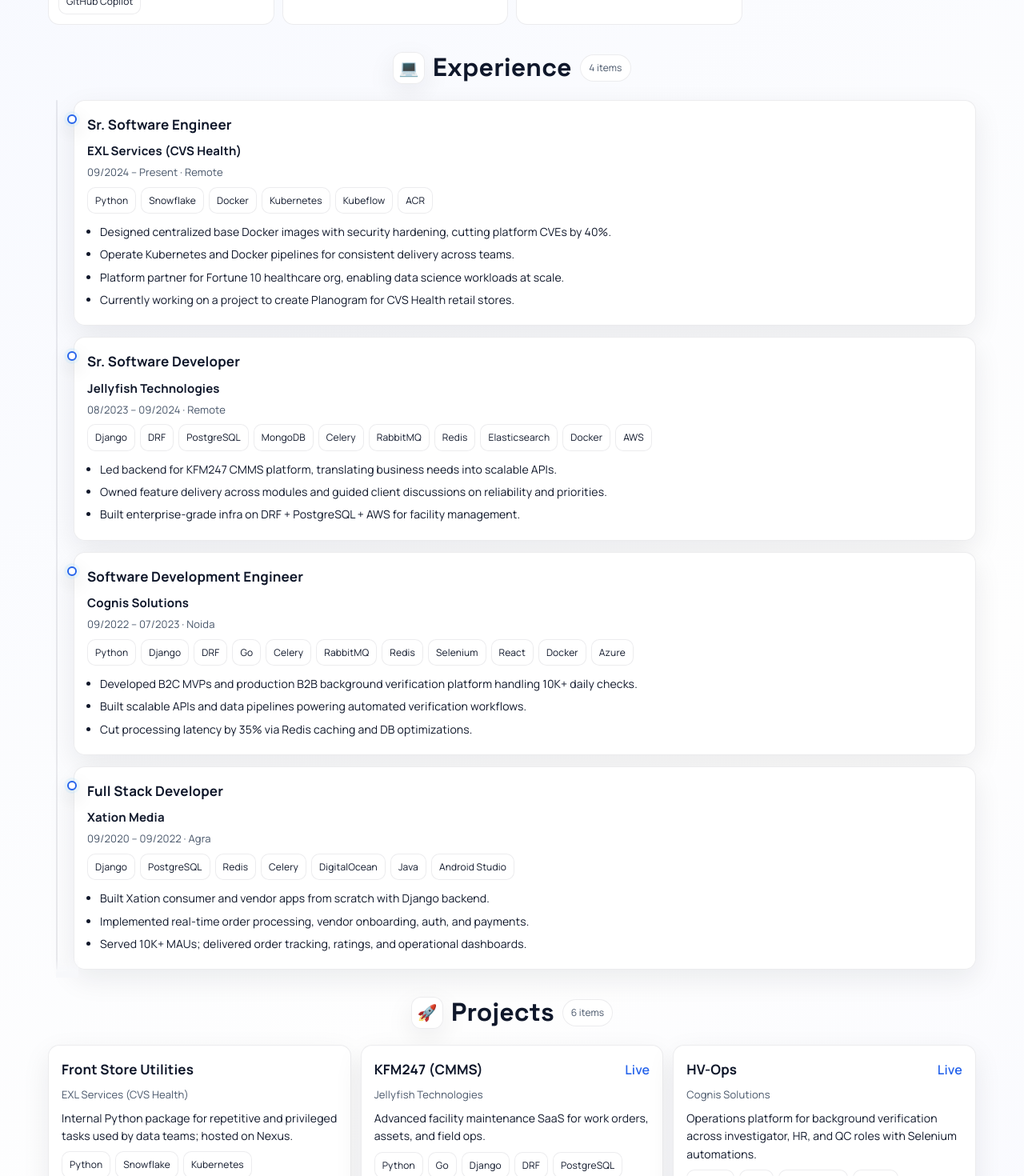
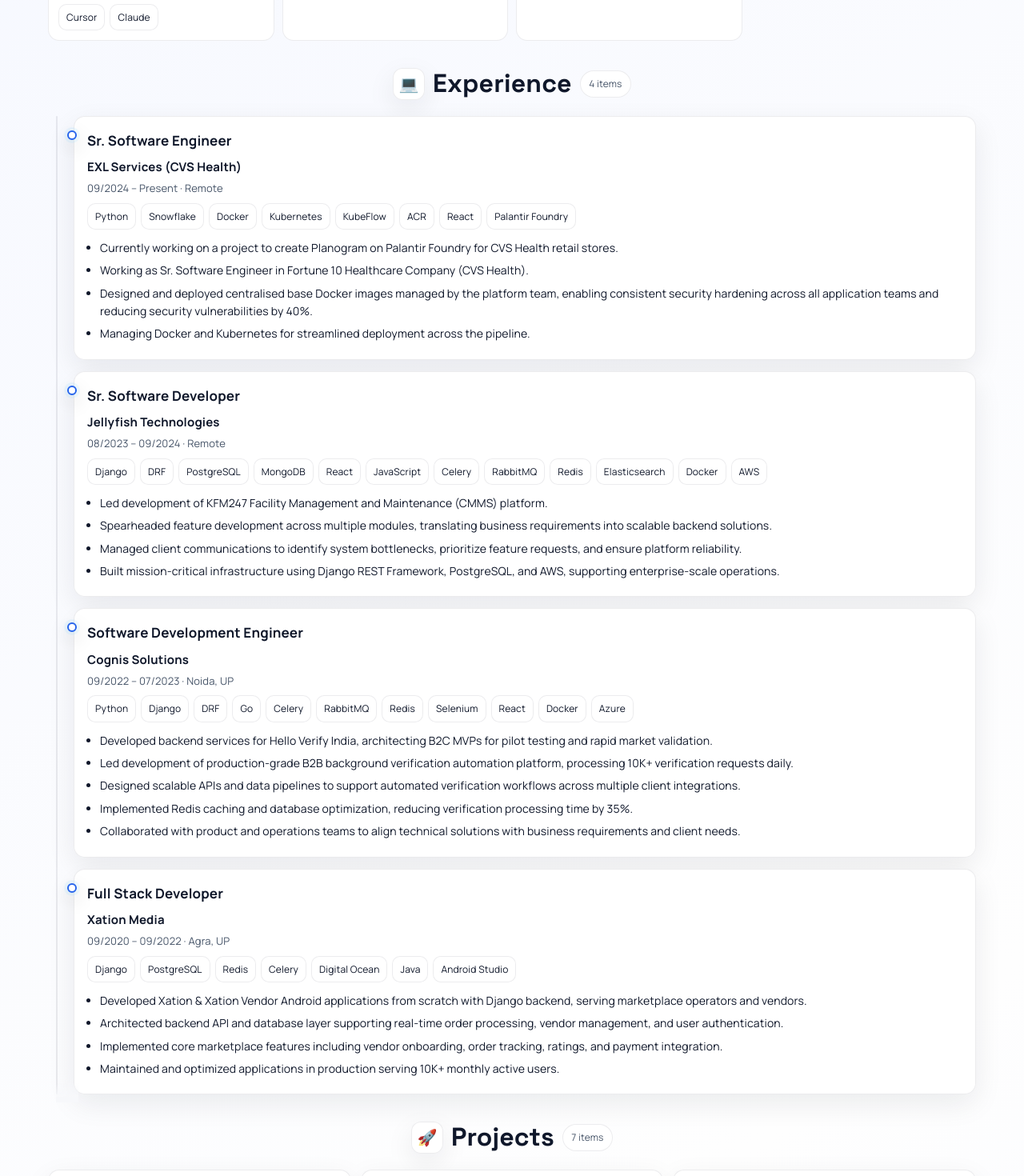
Before and after one commit to itsnamanmalik/naman-malik-portfolio, a React (Vite) app: page / in a window 1280 px wide. Shown: the part 1180-2650 px from the top of the page at 80% size. Built offline with nearby package versions, Linux system fonts and the light colour scheme.

Commit message:
Updated many details

```diff
--- a/src/components/Hero.tsx
+++ b/src/components/Hero.tsx
@@ -24,7 +24,7 @@
           <span className="badge badge-strong">
             <strong>6 years</strong> experience
           </span>
-          <span className="badge">CKAD Certified (Soon)</span>
+          <span className="badge">CKAD Certified</span>
         </div>
         <SocialRow social={data.social} />
       </div>
--- a/src/data/portfolio.ts
+++ b/src/data/portfolio.ts
@@ -3,7 +3,8 @@
 export const portfolioData: PortfolioData = {
   name: 'Naman Malik',
   title: 'Senior Software Engineer',
-  tagline: 'Python · Go · Django · FastAPI · Kubernetes · Cloud',
+  tagline:
+    'Python · Django · FastAPI · Docker · Kubernetes · Palantir Foundry · RAG · MCP · PostgreSQL · PySpark',
   summary:
     'Platform-focused backend engineer with 6 years building reliable services, security-hardened platforms, and data-heavy systems across healthcare, fintech, and marketplaces.',
   location: 'Noida, India',
@@ -11,122 +12,235 @@
   contact: {
     linkedin: 'https://www.linkedin.com/in/namanmalik',
     github: 'https://github.com/itsnamanmalik',
-    portfolio: 'https://namamalik.in',
+    portfolio: 'https://namanmalik.in',
   },
   experience: [
     {
       role: 'Sr. Software Engineer',
       company: 'EXL Services (CVS Health)',
       period: '09/2024 – Present · Remote',
-      stack: ['Python', 'Snowflake', 'Docker', 'Kubernetes', 'Kubeflow', 'ACR'],
+      stack: [
+        'Python',
+        'Snowflake',
+        'Docker',
+        'Kubernetes',
+        'KubeFlow',
+        'ACR',
+        'React',
+        'Palantir Foundry',
+      ],
       bullets: [
-        'Designed centralized base Docker images with security hardening, cutting platform CVEs by 40%.',
-        'Operate Kubernetes and Docker pipelines for consistent delivery across teams.',
-        'Platform partner for Fortune 10 healthcare org, enabling data science workloads at scale.',
-        'Currently working on a project to create Planogram for CVS Health retail stores.',
+        'Currently working on a project to create Planogram on Palantir Foundry for CVS Health retail stores.',
+        'Working as Sr. Software Engineer in Fortune 10 Healthcare Company (CVS Health).',
+        'Designed and deployed centralised base Docker images managed by the platform team, enabling consistent security hardening across all application teams and reducing security vulnerabilities by 40%.',
+        'Managing Docker and Kubernetes for streamlined deployment across the pipeline.',
       ],
     },
     {
       role: 'Sr. Software Developer',
       company: 'Jellyfish Technologies',
       period: '08/2023 – 09/2024 · Remote',
-      stack: ['Django', 'DRF', 'PostgreSQL', 'MongoDB', 'Celery', 'RabbitMQ', 'Redis', 'Elasticsearch', 'Docker', 'AWS'],
+      stack: [
+        'Django',
+        'DRF',
+        'PostgreSQL',
+        'MongoDB',
+        'React',
+        'JavaScript',
+        'Celery',
+        'RabbitMQ',
+        'Redis',
+        'Elasticsearch',
+        'Docker',
+        'AWS',
+      ],
       bullets: [
-        'Led backend for KFM247 CMMS platform, translating business needs into scalable APIs.',
-        'Owned feature delivery across modules and guided client discussions on reliability and priorities.',
-        'Built enterprise-grade infra on DRF + PostgreSQL + AWS for facility management.',
+        'Led development of KFM247 Facility Management and Maintenance (CMMS) platform.',
+        'Spearheaded feature development across multiple modules, translating business requirements into scalable backend solutions.',
+        'Managed client communications to identify system bottlenecks, prioritize feature requests, and ensure platform reliability.',
+        'Built mission-critical infrastructure using Django REST Framework, PostgreSQL, and AWS, supporting enterprise-scale operations.',
       ],
     },
     {
       role: 'Software Development Engineer',
       company: 'Cognis Solutions',
-      period: '09/2022 – 07/2023 · Noida',
-      stack: ['Python', 'Django', 'DRF', 'Go', 'Celery', 'RabbitMQ', 'Redis', 'Selenium', 'React', 'Docker', 'Azure'],
+      period: '09/2022 – 07/2023 · Noida, UP',
+      stack: [
+        'Python',
+        'Django',
+        'DRF',
+        'Go',
+        'Celery',
+        'RabbitMQ',
+        'Redis',
+        'Selenium',
+        'React',
+        'Docker',
+        'Azure',
+      ],
       bullets: [
-        'Developed B2C MVPs and production B2B background verification platform handling 10K+ daily checks.',
-        'Built scalable APIs and data pipelines powering automated verification workflows.',
-        'Cut processing latency by 35% via Redis caching and DB optimizations.',
+        'Developed backend services for Hello Verify India, architecting B2C MVPs for pilot testing and rapid market validation.',
+        'Led development of production-grade B2B background verification automation platform, processing 10K+ verification requests daily.',
+        'Designed scalable APIs and data pipelines to support automated verification workflows across multiple client integrations.',
+        'Implemented Redis caching and database optimization, reducing verification processing time by 35%.',
+        'Collaborated with product and operations teams to align technical solutions with business requirements and client needs.',
       ],
     },
     {
       role: 'Full Stack Developer',
       company: 'Xation Media',
-      period: '09/2020 – 09/2022 · Agra',
-      stack: ['Django', 'PostgreSQL', 'Redis', 'Celery', 'DigitalOcean', 'Java', 'Android Studio'],
+      period: '09/2020 – 09/2022 · Agra, UP',
+      stack: ['Django', 'PostgreSQL', 'Redis', 'Celery', 'Digital Ocean', 'Java', 'Android Studio'],
       bullets: [
-        'Built Xation consumer and vendor apps from scratch with Django backend.',
-        'Implemented real-time order processing, vendor onboarding, auth, and payments.',
-        'Served 10K+ MAUs; delivered order tracking, ratings, and operational dashboards.',
+        'Developed Xation & Xation Vendor Android applications from scratch with Django backend, serving marketplace operators and vendors.',
+        'Architected backend API and database layer supporting real-time order processing, vendor management, and user authentication.',
+        'Implemented core marketplace features including vendor onboarding, order tracking, ratings, and payment integration.',
+        'Maintained and optimized applications in production serving 10K+ monthly active users.',
       ],
     },
   ],
   projects: [
     {
-      title: 'Front Store Utilities',
+      title: 'Planogram (Palantir Foundry)',
       org: 'EXL Services (CVS Health)',
-      description: 'Internal Python package for repetitive and privileged tasks used by data teams; hosted on Nexus.',
+      description:
+        'A planogram is a visual layout for product placement on retail shelves to maximize sales and optimize space. Internal tool to create and manage planograms for CVS Health retail stores. Custom React frontend integrated with the Palantir Foundry SDK in Foundry Workshop; backend uses Palantir Foundry Ontology and PySpark for data processing and management.',
+      stack: ['Python', 'Snowflake', 'Pandas', 'React', 'Palantir Foundry', 'Palantir Ontology', 'PySpark'],
+    },
+    {
+      title: 'Front Store Utilities (Python Package)',
+      org: 'EXL Services (CVS Health)',
+      description:
+        'Internal Python package used by data scientists and engineers to streamline repetitive, complex, or over-privileged engineering and data workflows. Reusable modules for data extraction, automated reporting, environment management, secure credential handling, and advanced data transformations; standardized, auditable workflows; securely hosted on a Nexus private repository.',
       stack: ['Python', 'Snowflake', 'Kubernetes', 'Azure KeyVault', 'Pandas'],
     },
     {
-      title: 'KFM247 (CMMS)',
-      org: 'Jellyfish Technologies',
-      description: 'Advanced facility maintenance SaaS for work orders, assets, and field ops.',
-      stack: ['Python', 'Go', 'Django', 'DRF', 'PostgreSQL', 'MongoDB', 'Celery', 'RabbitMQ', 'Redis', 'Elasticsearch', 'Docker', 'AWS'],
+      title: 'KFM247 (CMMS Software)',
+      org: 'Jellyfish Technologies Pvt. Ltd.',
+      description:
+        'Computerized Maintenance Management System for end-to-end facility maintenance: work orders, preventive maintenance, asset tracking, and inventory with a user-friendly dashboard. Real-time notifications for maintenance events, downtime, and compliance; role-based access for administrators, technicians, and clients.',
+      stack: [
+        'Python',
+        'Go',
+        'Django',
+        'DRF',
+        'PostgreSQL',
+        'MongoDB',
+        'React',
+        'JavaScript',
+        'Celery',
+        'RabbitMQ',
+        'Redis',
+        'Elasticsearch',
+        'Docker',
+        'AWS',
+      ],
       url: 'https://kfm247.com/',
     },
     {
-      title: 'HV-Ops',
-      org: 'Cognis Solutions',
-      description: 'Operations platform for background verification across investigator, HR, and QC roles with Selenium automations.',
+      title: 'HV-Ops (Internal Operations Project)',
+      org: 'Cognis Solutions Pvt. Ltd.',
+      description:
+        'End-to-end operations platform for background verification with roles such as Investigator, HR, and QC. Automated verification using Selenium and Celery.',
       stack: ['Django', 'DRF', 'PostgreSQL', 'Celery', 'RabbitMQ', 'Redis', 'Selenium', 'React', 'Docker', 'Azure'],
       url: 'https://www.helloverify.com/',
     },
     {
-      title: 'Hellov WhatsApp Chatbot',
-      org: 'Cognis Solutions',
-      description: 'Instant background verification via WhatsApp for document and criminal checks.',
-      stack: ['Django', 'DRF', 'MongoDB', 'Celery', 'RabbitMQ', 'Redis', 'Twilio', 'Docker', 'Azure'],
+      title: 'Hellov (WhatsApp Chatbot)',
+      org: 'Cognis Solutions Pvt. Ltd.',
+      description:
+        'WhatsApp-based instant background verification for document verification (DL, Aadhaar, etc.) and criminal checks.',
+      stack: [
+        'Django',
+        'DRF',
+        'MongoDB',
+        'Celery',
+        'RabbitMQ',
+        'Redis',
+        'Selenium',
+        'Twilio',
+        'Docker',
+        'Azure',
+      ],
       url: 'https://hellov.in/',
     },
     {
-      title: 'Xation',
-      org: 'Xation Media',
-      description: 'Food delivery and dining discounts app with 50K+ downloads and 20K+ active users in Agra.',
-      stack: ['Django', 'PostgreSQL', 'Redis', 'Celery', 'DigitalOcean', 'Java', 'Android'],
+      title: 'Xation (Food Delivery And Discount Application)',
+      org: 'Xation Media Pvt. Ltd.',
+      description:
+        'Food delivery app in Agra with dine-in discounts when users pay through the app. Handled 50K+ downloads and 20K+ active users.',
+      stack: ['Django', 'PostgreSQL', 'Redis', 'Celery', 'Digital Ocean', 'Java', 'Android Studio'],
     },
     {
-      title: 'Get Fixed',
+      title: 'Get Fixed (Service Providing Platform)',
       org: 'Personal Project',
-      description: 'Service marketplace with user, vendor apps and admin panel; bookings and dispatch.',
-      stack: ['Django', 'PostgreSQL', 'Redis', 'Celery', 'React', 'Java', 'Android'],
+      description:
+        'Platform to book many types of services with vendor assignment. Includes website, user app, vendor app, and admin panel; Django REST backend.',
+      stack: [
+        'Django',
+        'PostgreSQL',
+        'Redis',
+        'Celery',
+        'Digital Ocean',
+        'JavaScript',
+        'React',
+        'Java',
+        'Android Studio',
+      ],
     },
   ],
   skills: {
     Languages: ['Python', 'Go'],
-    Frameworks: ['Django', 'Django REST Framework', 'Celery', 'FastAPI', 'Flask', 'React'],
-    Libraries: ['SQLAlchemy', 'Pydantic', 'Pandas', 'Asyncio'],
-    Databases: ['MySQL', 'PostgreSQL', 'MongoDB'],
-    Messaging: ['Redis', 'RabbitMQ', 'Celery', 'Memcached'],
-    Cloud: ['AWS (S3, RDS, SNS, EC2, ECS, Lambda, API Gateway, CloudWatch)', 'Azure', 'DigitalOcean'],
+    Frameworks: [
+      'FastAPI',
+      'Django',
+      'Django REST Framework',
+      'Celery',
+      'Flask',
+      'React',
+      'Palantir Foundry',
+    ],
+    Libraries: ['SQLAlchemy (ORM)', 'Alembic', 'Pydantic', 'Pandas', 'Asyncio', 'PySpark'],
+    Databases: ['MySQL', 'PostgreSQL', 'MongoDB', 'Snowflake'],
+    'Messaging / Caching': ['Redis', 'RabbitMQ', 'Celery', 'Memcached'],
+    Cloud: ['AWS (S3, RDS, SNS, EC2, ECS, Lambda)', 'API Gateway', 'CloudWatch', 'etc.'],
     DevOps: ['Docker', 'Kubernetes', 'Jenkins', 'GitHub Actions', 'Bitbucket'],
-    Integrations: ['Git', 'Jira', 'Twilio', 'Razorpay'],
-    'AI / LLM': ['LangChain', 'LangGraph', 'LLaMA', 'OpenAI', 'RAG', 'MCP', 'GitHub Copilot'],
-    Auth: ['OAuth2', 'JWT', 'RBAC'],
-    Leadership: ['Team Leadership', 'Code Reviews'],
+    'Tools & Integrations': ['Git', 'Jira', 'Twilio', 'Razorpay'],
+    'AI / LLM Tools': ['LangChain', 'LLaMA', 'OpenAI', 'RAG', 'MCP', 'GitHub Copilot', 'Cursor', 'Claude'],
+    Auth: ['OAuth2', 'JWT'],
+    'Technical Leadership': ['Team Leadership', 'Code Reviews'],
   },
   achievements: [
-    { title: 'Kubernetes Certified Application Developer (CKAD) with Tests', time: 'Completed Jan 2026' },
-    { title: 'Python & Django Full Stack Web Developer Bootcamp', time: 'Completed May 2020' },
-    { title: 'Complete Python Bootcamp: Zero to Hero in Python 3', time: 'Completed May 2020' },
+    {
+      title: 'Kubernetes Certified Application Developer (CKAD) with Tests Course',
+      time: 'Completed: Jan 2026 · Certificate of Completion',
+    },
+    {
+      title: 'Python and Django Full Stack Web Developer Bootcamp Course',
+      time: 'Completed: May 2020 · Certificate of Completion',
+    },
+    {
+      title: 'Complete Python Bootcamp: Go from zero to hero in Python 3 Course',
+      time: 'Completed: May 2020 · Certificate of Completion',
+    },
   ],
   education: [
-    { degree: 'Master of Computer Applications', inst: 'Chandigarh University (Distance)', meta: '03/2021 – 03/2023' },
-    { degree: 'Bachelor of Computer Applications', inst: 'GLA University', meta: '03/2018 – 03/2021' },
+    {
+      degree: 'Master of Computer Applications',
+      inst: 'Chandigarh University - Distance Learning',
+      meta: '03/2021 – 03/2023 · Distance Learning',
+    },
+    {
+      degree: 'Bachelor of Computer Applications',
+      inst: 'GLA University',
+      meta: '03/2018 – 03/2021 · Mathura, UP',
+    },
   ],
   social: [
-    { label: 'Email', url: 'mailto:namamalik06@gmail.com' },
+    { label: 'Email', url: 'mailto:namanmalik06@gmail.com' },
     { label: 'LinkedIn', url: 'https://www.linkedin.com/in/namanmalik' },
     { label: 'GitHub', url: 'https://github.com/itsnamanmalik' },
+    { label: 'Phone', url: 'tel:8077344267' },
     { label: 'Resume', url: 'https://drive.google.com/file/d/1hPeWP1MIN2uVEupXt-JvYItCFyX4ETbs/view?usp=sharing' },
   ],
 };
```
